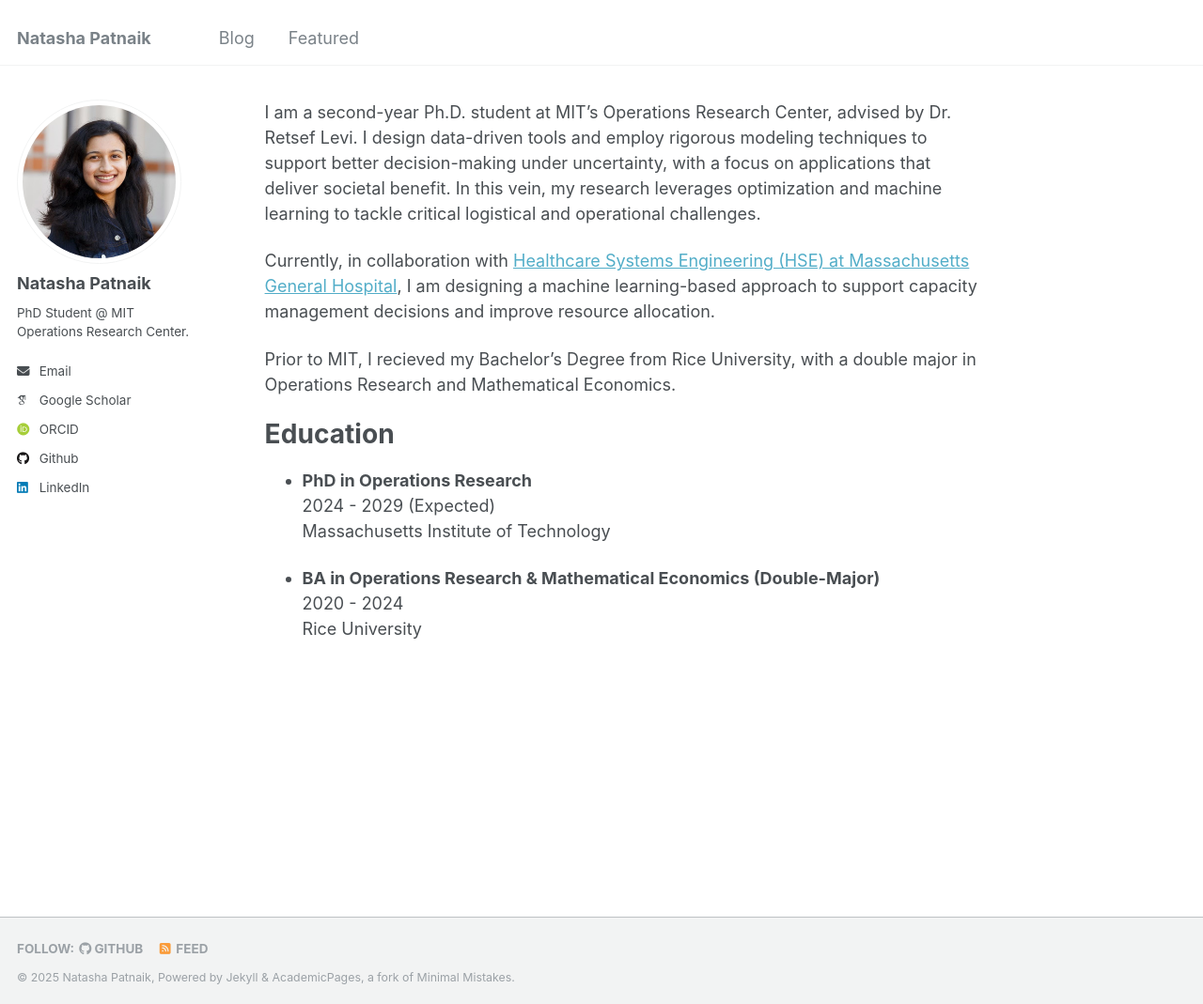
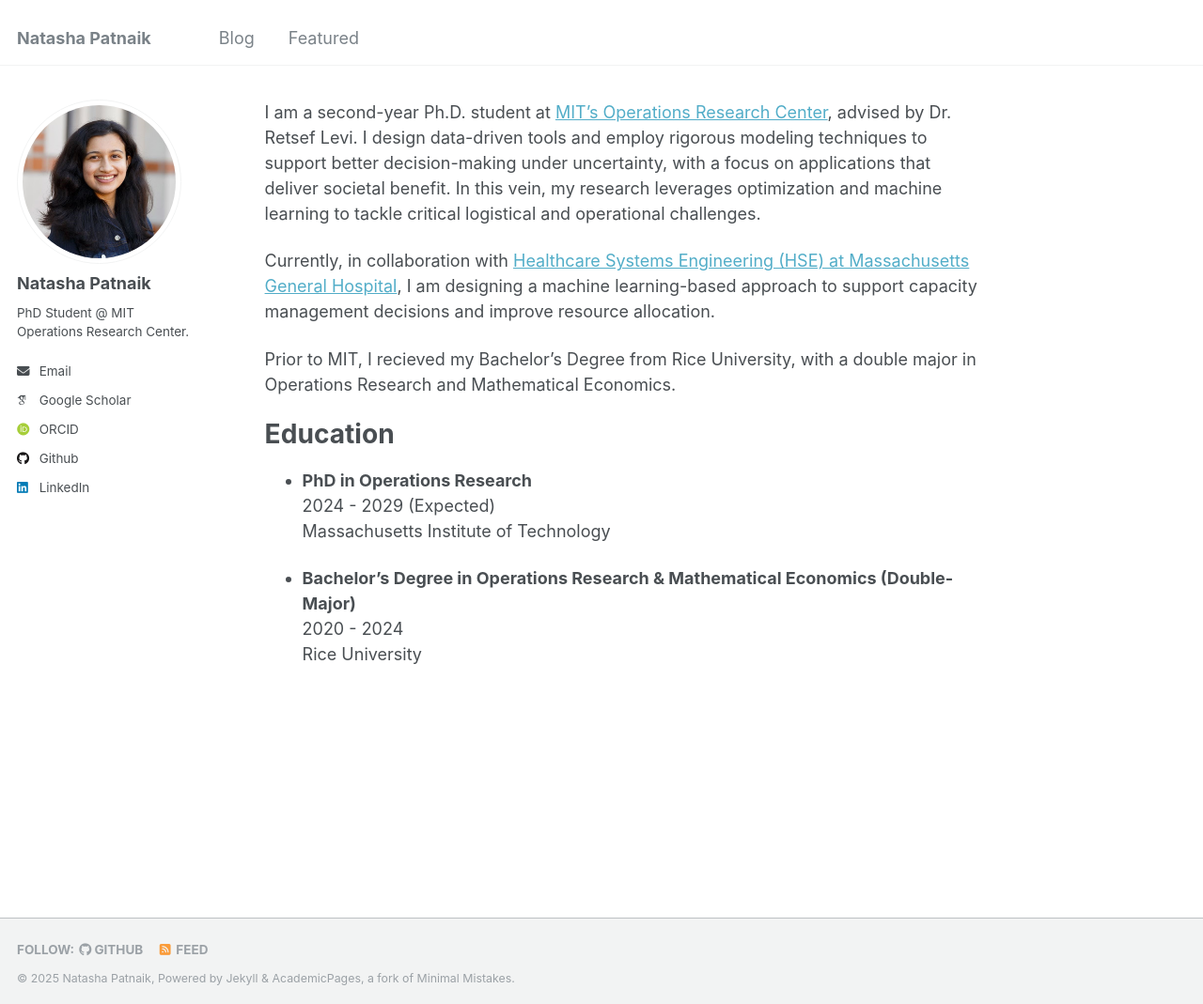
Before and after one commit to natasha-patnaik-321/natasha-patnaik-321.github.io, a Jekyll site: the page built from _pages/about.md, in a window 1280 px wide and 1069 px high. Shown: the whole window at 94% size. Built offline with Jekyll 4.4.1, drawn with Linux system fonts in a browser that asks for light colours; some web fonts are replaced.

Commit message:
Added hyperlinks

```diff
--- a/_pages/about.md
+++ b/_pages/about.md
@@ -6,7 +6,7 @@ redirect_from:
   - /about.html
 ---
 
-I am a second-year Ph.D. student at MIT's Operations Research Center, advised by Dr. Retsef Levi. I design data-driven tools and employ rigorous modeling techniques to support better decision-making under uncertainty, with a focus on applications that deliver societal benefit. In this vein, my research leverages optimization and machine learning to tackle critical logistical and operational challenges.
+I am a second-year Ph.D. student at [MIT's Operations Research Center](https://orc.mit.edu/), advised by Dr. Retsef Levi. I design data-driven tools and employ rigorous modeling techniques to support better decision-making under uncertainty, with a focus on applications that deliver societal benefit. In this vein, my research leverages optimization and machine learning to tackle critical logistical and operational challenges.
 
 Currently, in collaboration with [Healthcare Systems Engineering (HSE) at Massachusetts General Hospital](https://www.massgeneral.org/research/healthcare-systems-engineering), I am designing a machine learning-based approach to support capacity management decisions and improve resource allocation.
 
@@ -19,6 +19,6 @@ Education
   2024 - 2029 (Expected) \
   Massachusetts Institute of Technology
 
-- **BA in Operations Research & Mathematical Economics (Double-Major)** \
+- **Bachelor's Degree in Operations Research & Mathematical Economics (Double-Major)** \
   2020 - 2024 \
   Rice University
```
